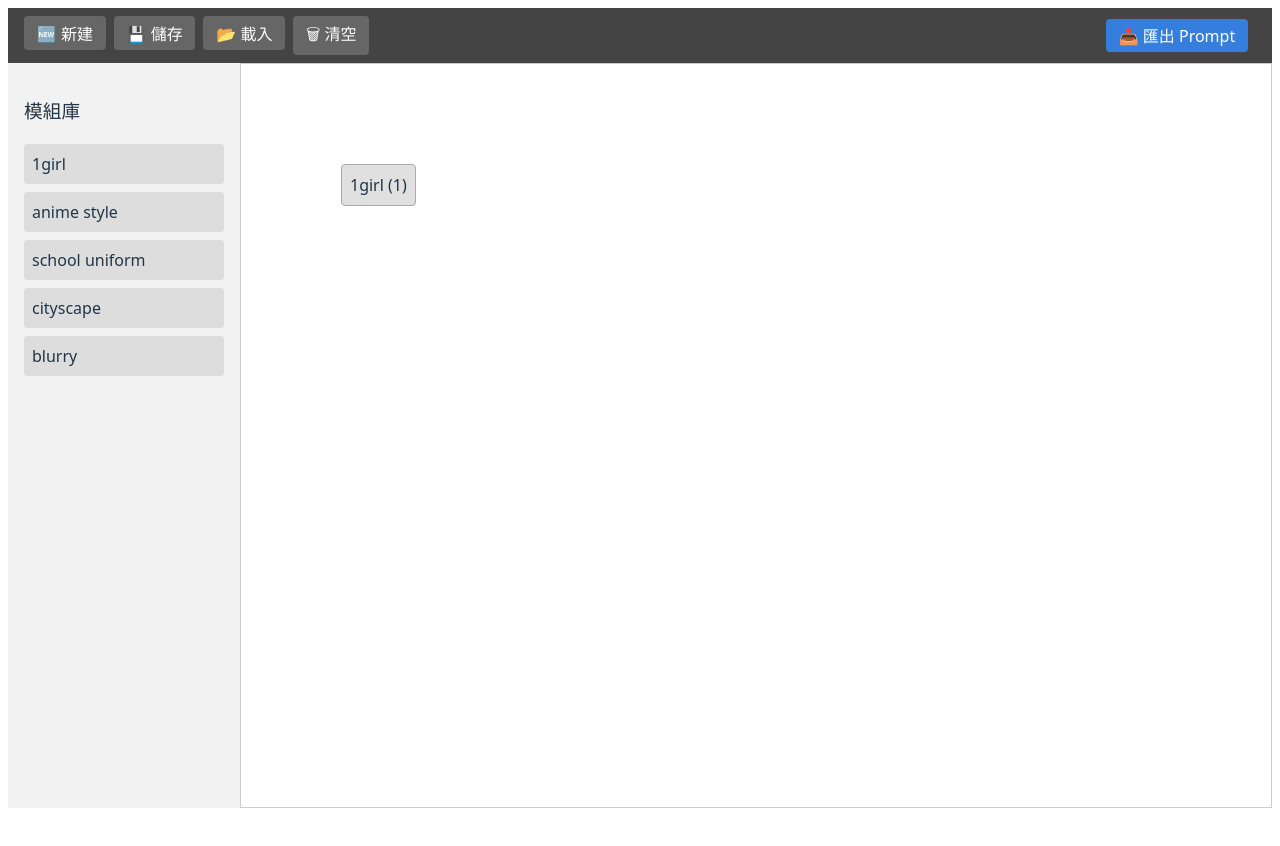
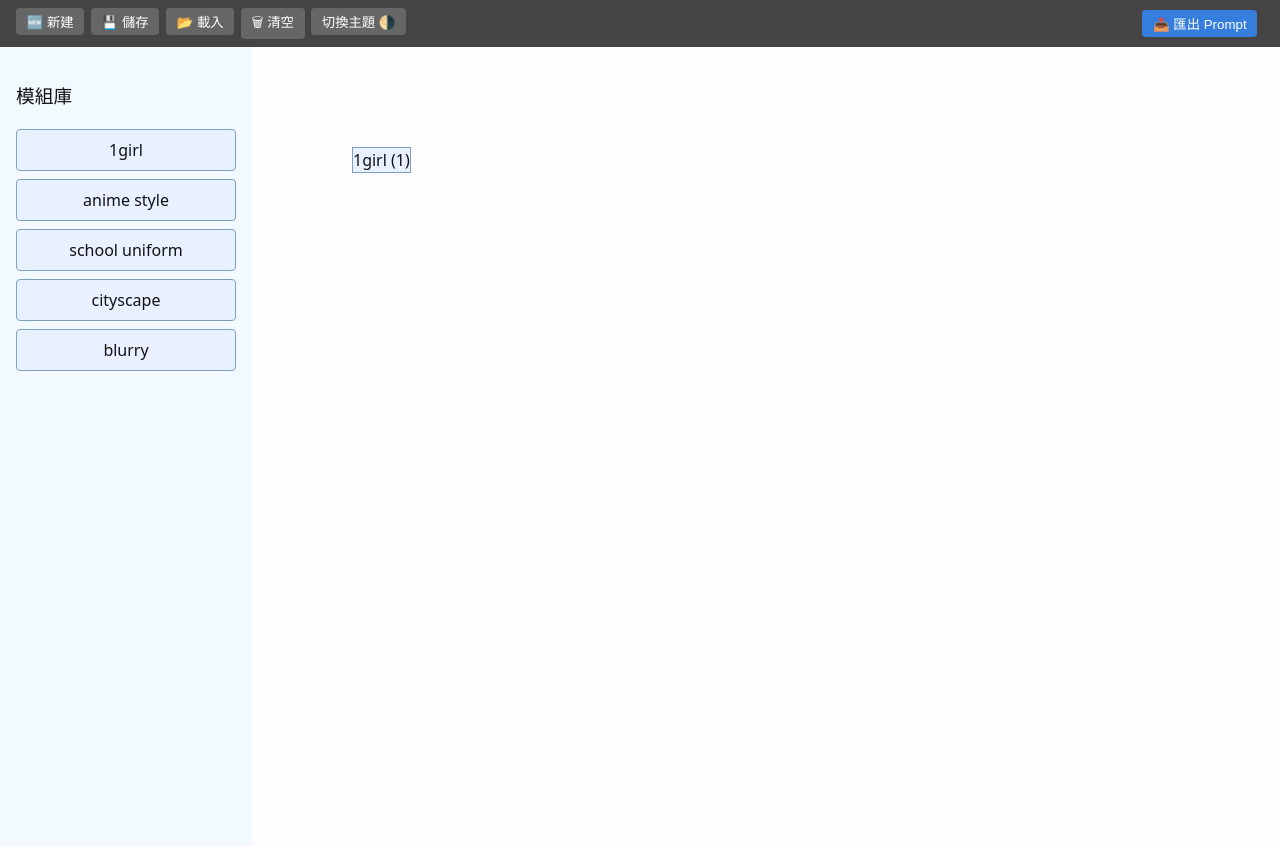
Before and after one commit to tony148565/prompt_builder, a Vue app: page / in a window 1280 px wide. Both pictures are taken after a click on the element "1girl". Before the commit the page ends 816 px from the top, so only its background shows below. Built offline with nearby package versions, Linux system fonts and the light colour scheme.

Commit message:
調色-調邊框

```diff
--- a/src/App.vue
+++ b/src/App.vue
@@ -6,6 +6,7 @@
       @load-session="loadSession"
       @clear-workspace="clearWorkspace"
       @export-prompt="exportPrompt"
+      @toggle-theme="toggleTheme"
     />
     <div class="main-layout">
       <ModuleLibrary @add-block="addBlock" />
@@ -26,10 +27,21 @@ export default {
   data() {
     return {
       blocks: [],
-      selectedBlock: null
+      selectedBlock: null,
+      theme: 'light'
     }
   },
+  mounted() {
+    const saved = localStorage.getItem('theme') || 'light'
+    this.theme = saved
+    document.body.className = saved
+  },
   methods: {
+    toggleTheme() {
+      this.theme = this.theme === 'light' ? 'dark' : 'light'
+      document.body.className = this.theme
+      localStorage.setItem('theme', this.theme)
+    },
     newSession() {
       this.blocks = []
       this.selectedBlock = null
@@ -72,15 +84,27 @@ export default {
 </script>
 
 <style scoped>
-#app {
-  height: 100vh;
-  display: flex;
-  flex-direction: column;
-}
+
 .main-layout {
   flex: 1;
+  height: 100%;
   display: flex;
-  height: 100%; /* ← 這很重要 */
   overflow: hidden;
 }
+
+.main-layout > *:nth-child(1) {
+  width: 220px; /* ModuleLibrary 固定寬度 */
+  min-width: 200px;
+}
+
+.main-layout > *:nth-child(2) {
+  flex: 1; /* FreeCanvas 彈性填滿 */
+}
+
+.main-layout > *:nth-child(3) {
+  width: 260px; /* DetailPanel 固定寬度 */
+  min-width: 240px;
+  border-left: 1px solid var(--block-border); /* 可選，視覺分隔 */
+}
+
 </style>
--- a/src/components/DetailPanel.vue
+++ b/src/components/DetailPanel.vue
@@ -41,30 +41,50 @@ export default {
 
 <style scoped>
 .detail-panel {
+  height: 100%;
   width: 250px;
-  background-color: #f9f9f9;
+  background-color: var(--panel-bg);
+  color: var(--text-color);
   padding: 1em;
-  border-left: 1px solid #ccc;
+  border-left: 1px solid var(--block-border);
+  overflow-y: auto;
 }
+
+h3 {
+  font-size: 1.1em;
+  margin-bottom: 1em;
+  font-weight: 600;
+  border-bottom: 1px solid var(--block-border);
+  padding-bottom: 0.5em;
+}
+
 .form-group {
   margin-bottom: 1em;
 }
+
 input[type="text"],
 input[type="number"] {
   width: 100%;
   padding: 0.4em;
-  border: 1px solid #ccc;
+  border: 1px solid var(--block-border);
   border-radius: 4px;
   font-size: 1em;
+  background-color: var(--bg-block);
+  color: var(--text-color);
 }
+
 button {
+  width: 100%;
   padding: 0.5em 1em;
   background-color: #4caf50;
   color: white;
   border: none;
   border-radius: 4px;
   cursor: pointer;
+  font-weight: bold;
+  transition: background-color 0.2s;
 }
+
 button:hover {
   background-color: #45a049;
 }
--- a/src/components/FreeCanvas.vue
+++ b/src/components/FreeCanvas.vue
@@ -4,10 +4,8 @@
         class="block"
         v-for="(block, index) in blocks"
         :key="index"
-      :style="{
-        left: block.x + 'px',
-        top: block.y + 'px'
-      }"
+        :style="{ left: block.x + 'px', top: block.y + 'px' }"
+        :class="{ selected: index === draggingIndex }"
         @mousedown.stop="selectBlock(index, $event)"
         >
       {{ block.prompt }} ({{ block.weight }})
@@ -55,22 +53,36 @@ export default {
 <style scoped>
 .canvas {
   flex: 1;
+  height: 100%;
   position: relative;
-  background-color: #ffffff;
-  border: 1px solid #ccc;
   overflow: hidden;
+  background-color: var(--bg-canvas);
 }
+
 .block {
+  background-color: var(--bg-block);
+  color: var(--text-color);
+  border: 1px solid var(--block-border);
   position: absolute;
-  background-color: #e0e0e0;
-  border: 1px solid #aaa;
-  padding: 0.5em;
+  left: 0;
+  top: 0;
   cursor: move;
-  border-radius: 4px;
   user-select: none;
-  transition: box-shadow 0.2s;
 }
+
+.block.selected {
+  border: 2px solid var(--selected-border);
+}
+
 .block:hover {
-  box-shadow: 0 0 5px rgba(0, 0, 0, 0.3);
+  box-shadow: 2px 2px 12px rgba(0, 0, 0, 0.6);
 }
+
+.block:active {
+  cursor: grabbing;
+  opacity: 0.85;
+  transform: scale(1.02);
+}
+
+
 </style>
--- a/src/components/ModuleLibrary.vue
+++ b/src/components/ModuleLibrary.vue
@@ -34,23 +34,33 @@ export default {
 <style scoped>
 .library {
   width: 200px;
-  background-color: #f2f2f2;
+  background-color: var(--lib-bg);
+  color: var(--text-color);
   padding: 1em;
+  height: 100%;
   overflow-y: auto;
 }
+
 .block-list {
   display: flex;
   flex-direction: column;
   gap: 0.5em;
 }
+
 .block-item {
-  background-color: #ddd;
+  background-color: var(--bg-block);
+  border: 1px solid var(--block-border);
+  color: var(--text-color);
   padding: 0.5em;
   cursor: pointer;
   border-radius: 4px;
-  transition: background 0.2s;
+  text-align: center;
+  font-weight: 500;
+  transition: background 0.2s, border 0.2s;
 }
+
 .block-item:hover {
-  background-color: #ccc;
+  background-color: var(--hover-bg);
+  border: 1px solid var(--block-border); /* ← hover 時也保留邊框 */
 }
 </style>
--- a/src/components/ToolBar.vue
+++ b/src/components/ToolBar.vue
@@ -5,6 +5,7 @@
       <button @click="$emit('save-session')">💾 儲存</button>
       <button @click="$emit('load-session')">📂 載入</button>
       <button @click="$emit('clear-workspace')">🗑 清空</button>
+      <button @click="$emit('toggle-theme')">切換主題 🌗</button>
     </div>
     <div class="right">
       <button @click="$emit('export-prompt')">📤 匯出 Prompt</button>
--- a/src/style.css
+++ b/src/style.css
@@ -1,64 +1,44 @@
 :root {
+  /* 預設淺色主題 */
+  --bg-canvas: #fdfdfd;
+  --bg-block: #e9f0ff;
+  --text-color: #111;
+  --block-border: #7da0c3;
+  --selected-border: #3a80e4;
+  --lib-bg: #f2faff;
+  --panel-bg: #f2faff;
+
+  /* 其餘共通樣式 */
   font-family: system-ui, Avenir, Helvetica, Arial, sans-serif;
   line-height: 1.5;
   font-weight: 400;
-
-  color-scheme: light dark;
-  color: rgba(255, 255, 255, 0.87);
-  background-color: #242424;
-
   font-synthesis: none;
   text-rendering: optimizeLegibility;
   -webkit-font-smoothing: antialiased;
   -moz-osx-font-smoothing: grayscale;
 }
 
-a {
-  font-weight: 500;
-  color: #646cff;
-  text-decoration: inherit;
-}
-a:hover {
-  color: #535bf2;
+/* 切換深色主題時覆蓋變數 */
+body.dark {
+  --bg-canvas: #1e1e1e;
+  --bg-block: #2c2c2e;
+  --text-color: #eee;
+  --block-border: #888;
+  --selected-border: #8faaff;
+  --lib-bg: #262b31;
+  --panel-bg: #262b31;
+  --hover-bg: rgba(255, 255, 255, 0.05);
 }
 
-h1 {
-  font-size: 3.2em;
-  line-height: 1.1;
+/* 基本色系 */
+body {
+  color: var(--text-color);
+  background-color: var(--bg-canvas);
+  margin: 0;
+  padding: 0;
 }
 
-button {
-  border-radius: 8px;
-  border: 1px solid transparent;
-  padding: 0.6em 1.2em;
-  font-size: 1em;
-  font-weight: 500;
-  font-family: inherit;
-  background-color: #1a1a1a;
-  cursor: pointer;
-  transition: border-color 0.25s;
+html, body, #app {
+  height: 100%;
+  margin: 0;
 }
-button:hover {
-  border-color: #646cff;
-}
-button:focus,
-button:focus-visible {
-  outline: 4px auto -webkit-focus-ring-color;
-}
-
-.card {
-  padding: 2em;
-}
-
-@media (prefers-color-scheme: light) {
-  :root {
-    color: #213547;
-    background-color: #ffffff;
-  }
-  a:hover {
-    color: #747bff;
-  }
-  button {
-    background-color: #f9f9f9;
-  }
-}
```
Lines whose indentation alone changed are shown as unchanged.
